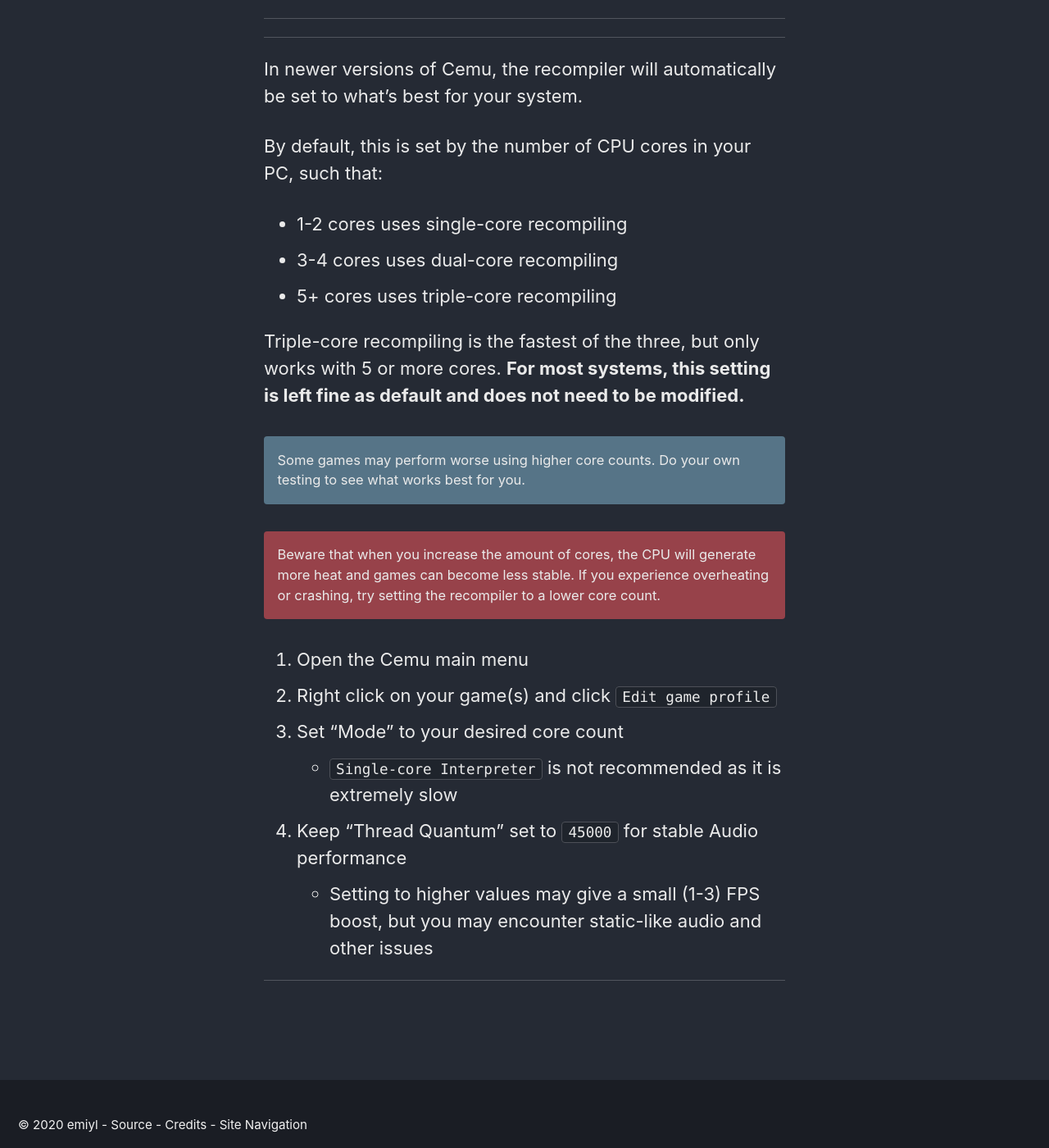
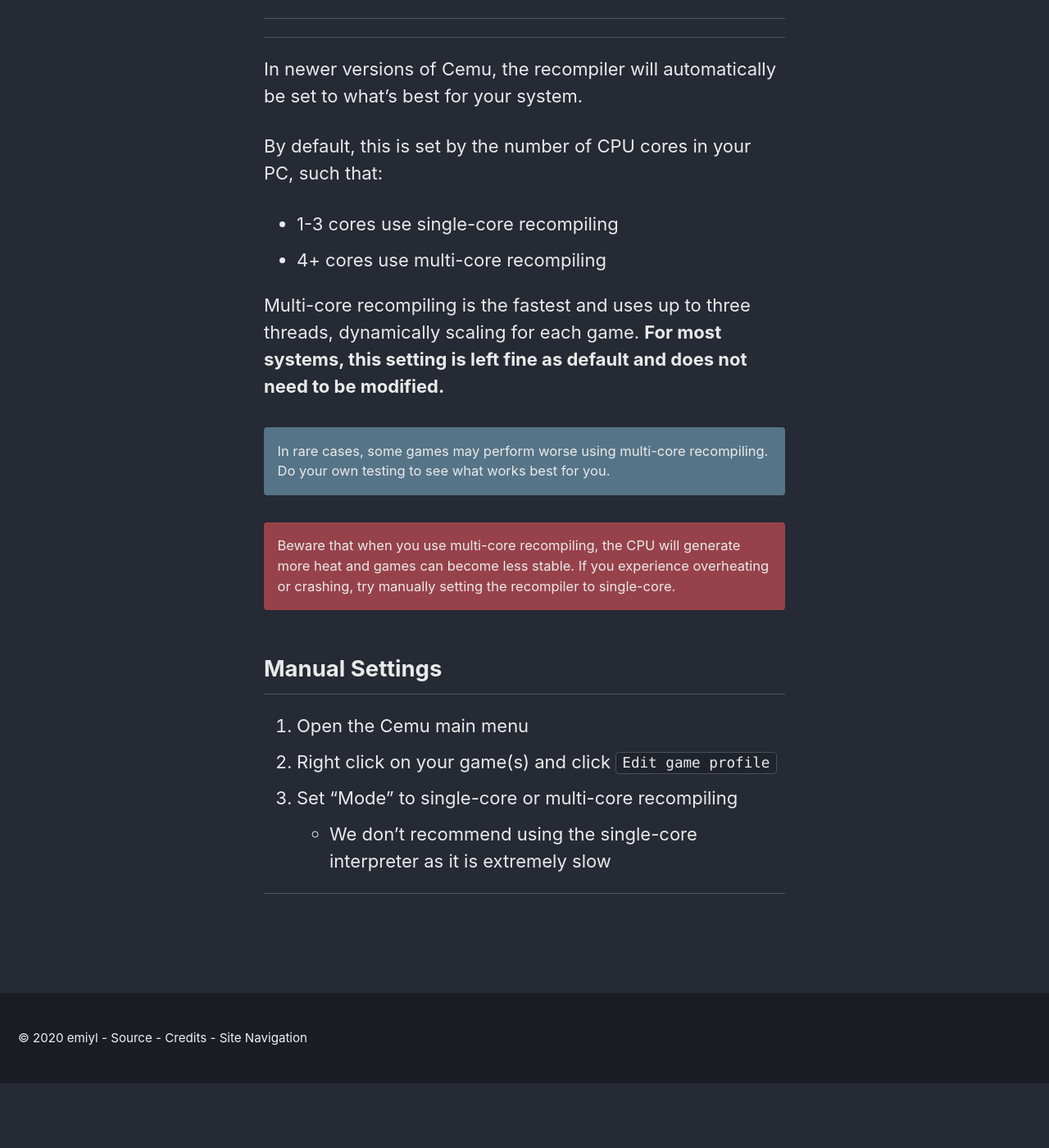
Before and after one commit to cfw-guide/cemu.cfw.guide, a Jekyll site: the page built from _pages/en_US/multicore-recompiling.md, in a window 1280 px wide and 1400 px high, scrolled down 413 px. Shown: the whole window at 82% size. Built offline with Jekyll 4.4.1, drawn with Linux system fonts in a browser that asks for light colours; after the commit the page ends 1734 px from its top, so only the background shows below that.

Commit message:
updated for 1.22.0

```diff
--- a/_pages/en_US/multicore-recompiling.md
+++ b/_pages/en_US/multicore-recompiling.md
@@ -7,21 +7,20 @@
 In newer versions of Cemu, the recompiler will automatically be set to what's best for your system.
 
 By default, this is set by the number of CPU cores in your PC, such that:
-- 1-2 cores uses single-core recompiling
-- 3-4 cores uses dual-core recompiling
-- 5+ cores uses triple-core recompiling
+- 1-3 cores use single-core recompiling
+- 4+ cores use multi-core recompiling
 
-Triple-core recompiling is the fastest of the three, but only works with 5 or more cores. **For most systems, this setting is left fine as default and does not need to be modified.**
+Multi-core recompiling is the fastest and uses up to three threads, dynamically scaling for each game. **For most systems, this setting is left fine as default and does not need to be modified.**
 
-Some games may perform worse using higher core counts. Do your own testing to see what works best for you.
+In rare cases, some games may perform worse using multi-core recompiling. Do your own testing to see what works best for you.
 {: .notice--primary}
 
-Beware that when you increase the amount of cores, the CPU will generate more heat and games can become less stable. If you experience overheating or crashing, try setting the recompiler to a lower core count.
+Beware that when you use multi-core recompiling, the CPU will generate more heat and games can become less stable. If you experience overheating or crashing, try manually setting the recompiler to single-core.
 {:.notice--danger}
+
+## Manual Settings
 
 1. Open the Cemu main menu
 1. Right click on your game(s) and click `Edit game profile`
-1. Set "Mode" to your desired core count
-    - `Single-core Interpreter` is not recommended as it is extremely slow
-1. Keep "Thread Quantum" set to `45000` for stable Audio performance
-  - Setting to higher values may give a small (1-3) FPS boost, but you may encounter static-like audio and other issues
+1. Set "Mode" to single-core or multi-core recompiling
+    - We don't recommend using the single-core interpreter as it is extremely slow
```
Also changed, not shown: _pages/en_US/optimizing-botw.md (+0 -3 lines), _pages/en_US/optimizing-cemu/optimizing-cemu.md (+0 -3 lines).
